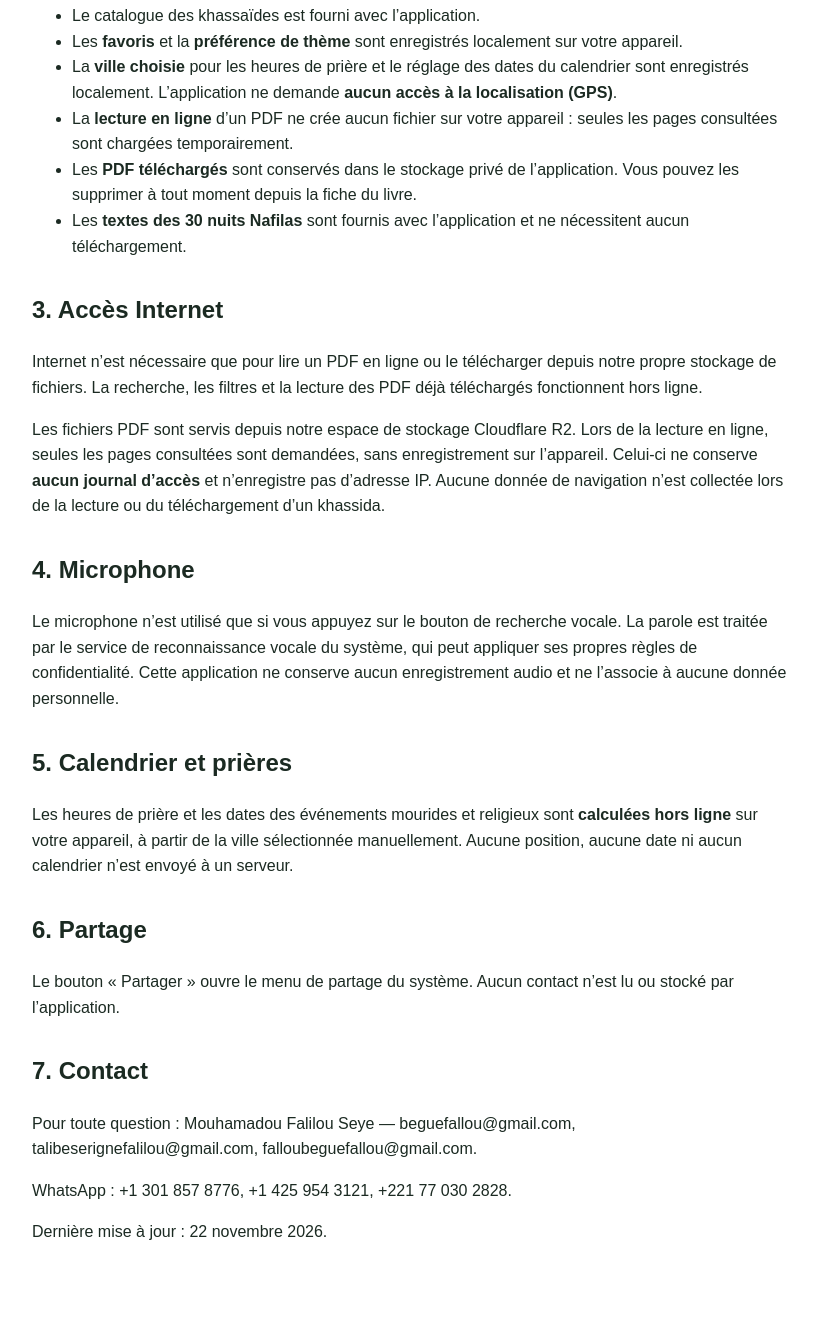
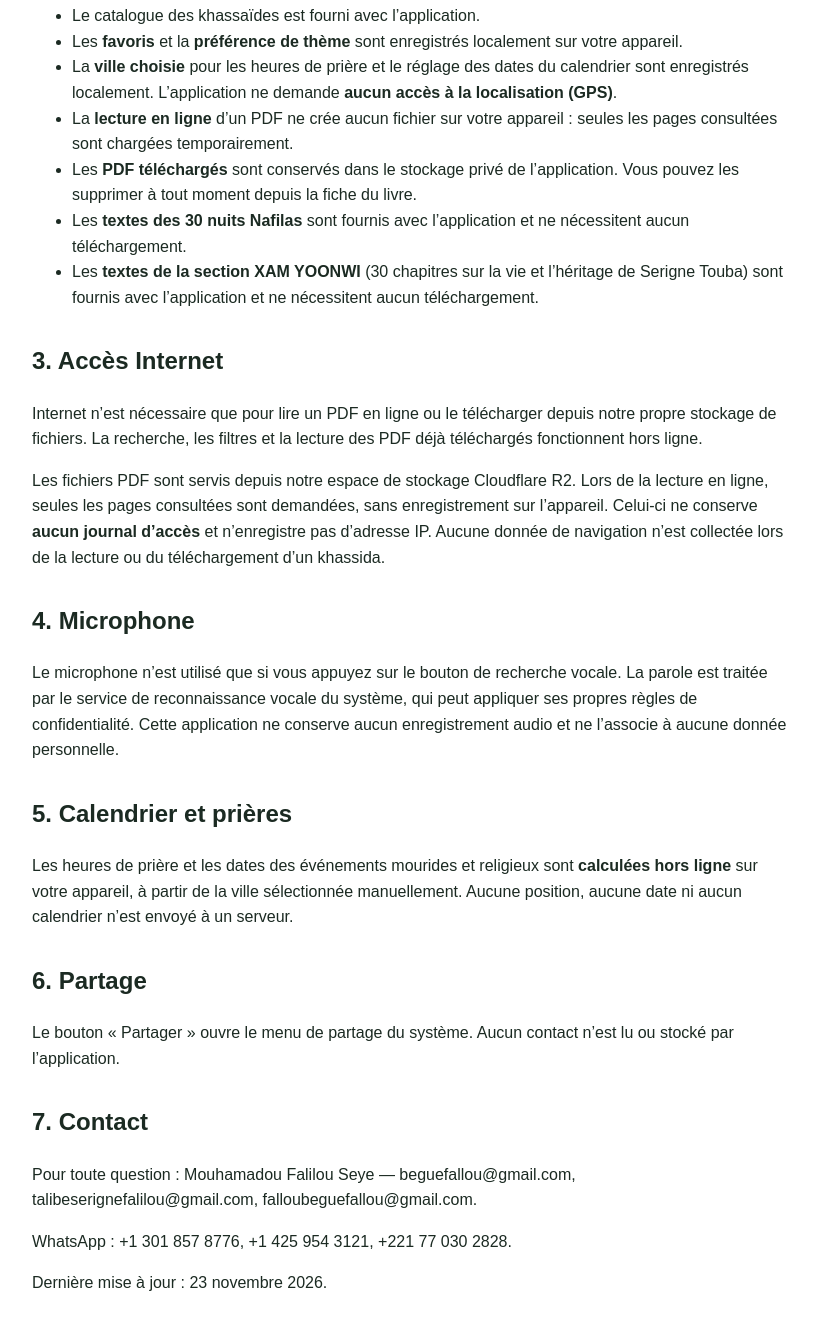
Before and after one commit to fgsfalilou/khassida-privacy, a plain HTML site: page index.html in a window 1280 px wide. Shown: the part 434-1764 px from the top of the page, without its empty margins (228-1045 px from the left). Before the commit the page ends 1719 px from the top, so only its background shows below. Drawn offline with Linux system fonts and the light colour scheme.

Commit message:
Mentionner les textes XAM YOONWI fournis hors ligne

```diff
--- a/index.html
+++ b/index.html
@@ -27,6 +27,7 @@
     <li>La <strong>lecture en ligne</strong> d’un PDF ne crée aucun fichier sur votre appareil : seules les pages consultées sont chargées temporairement.</li>
     <li>Les <strong>PDF téléchargés</strong> sont conservés dans le stockage privé de l’application. Vous pouvez les supprimer à tout moment depuis la fiche du livre.</li>
     <li>Les <strong>textes des 30 nuits Nafilas</strong> sont fournis avec l’application et ne nécessitent aucun téléchargement.</li>
+    <li>Les <strong>textes de la section XAM YOONWI</strong> (30 chapitres sur la vie et l’héritage de Serigne Touba) sont fournis avec l’application et ne nécessitent aucun téléchargement.</li>
   </ul>
 
   <h2>3. Accès Internet</h2>
@@ -46,6 +47,6 @@
   <p>Pour toute question : Mouhamadou Falilou Seye — beguefallou@gmail.com, talibeserignefalilou@gmail.com, falloubeguefallou@gmail.com.</p>
   <p>WhatsApp : +1 301 857 8776, +1 425 954 3121, +221 77 030 2828.</p>
 
-  <p>Dernière mise à jour : 22 novembre 2026.</p>
+  <p>Dernière mise à jour : 23 novembre 2026.</p>
 </body>
 </html>
```
